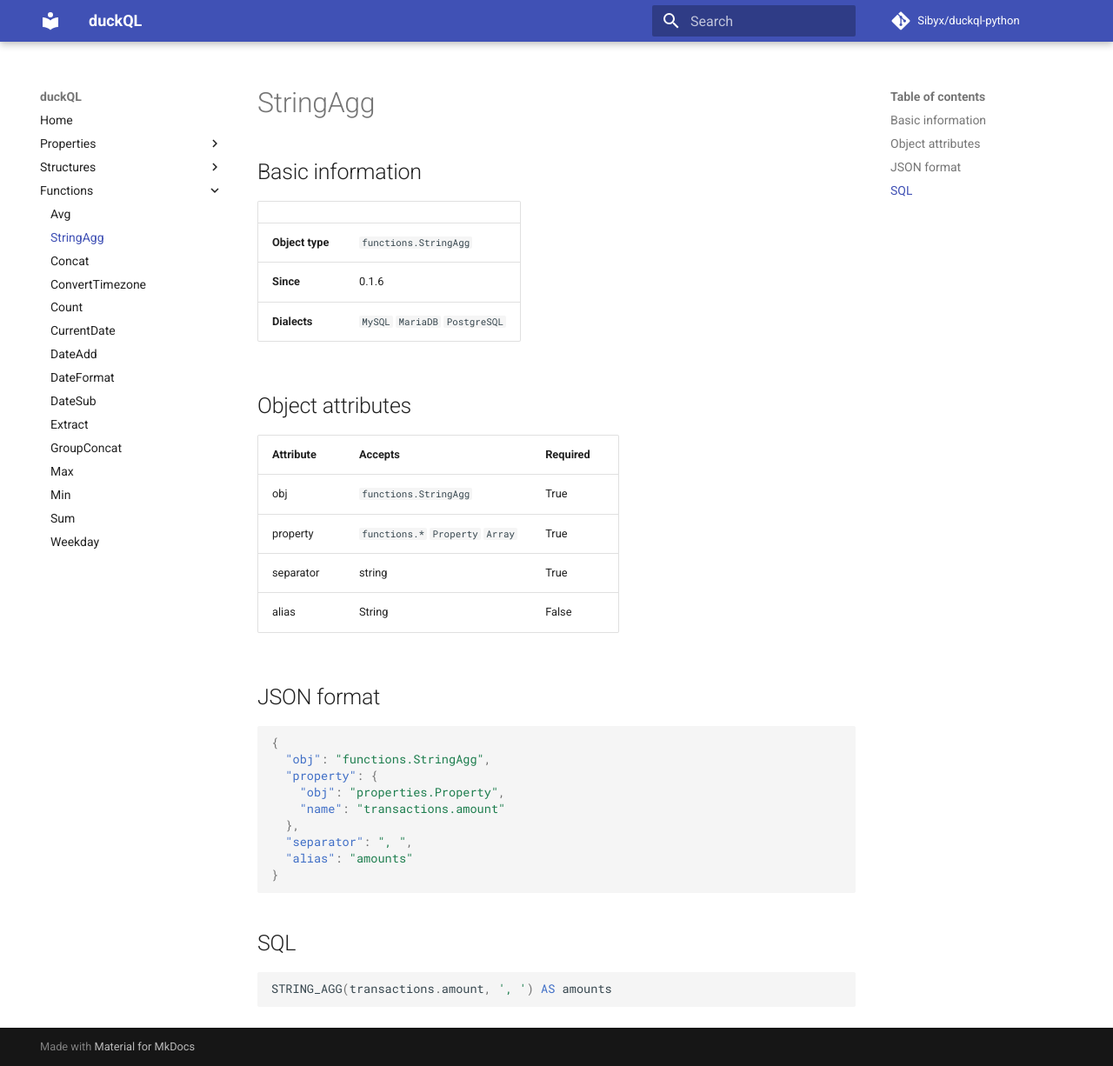
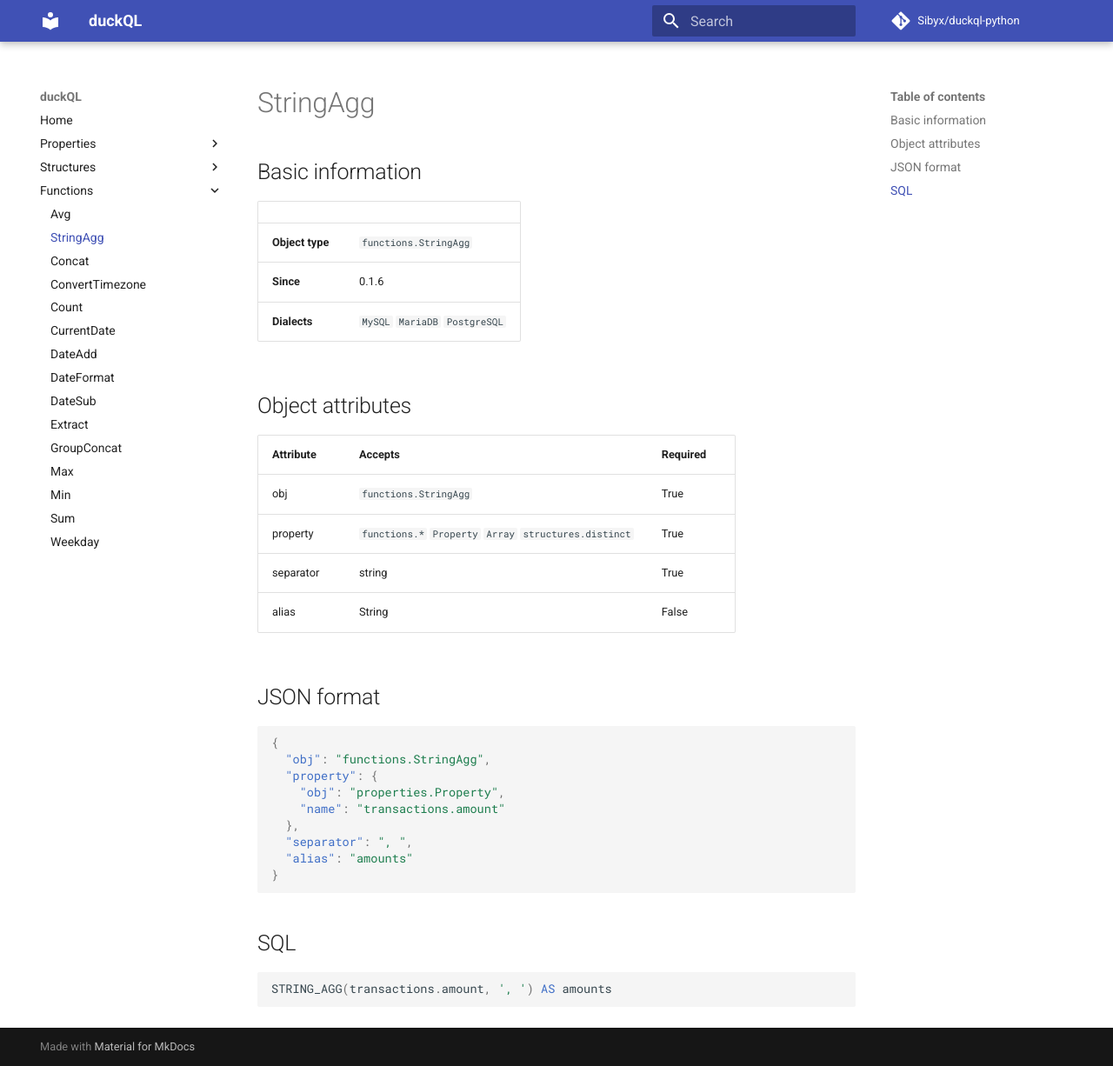
Before and after one commit to Sibyx/duckql-python, an MkDocs documentation site: the page built from docs/functions/string_agg.md, in a window 1280 px wide and 1226 px high. Shown: the whole window at 87% size. Built offline with MkDocs 1.6.1 and Material for MkDocs 9.7.7, drawn with Linux system fonts in a browser that asks for light colours; comment, search, counter and statistics services are not loaded.

Commit message:
Docs for latest release 🍽

```diff
--- a/docs/functions/string_agg.md
+++ b/docs/functions/string_agg.md
@@ -13,7 +13,7 @@
 | Attribute       | Accepts                                                  | Required |
 |-----------------|----------------------------------------------------------|----------|
 | obj             | `functions.StringAgg`                                    | True     |
-| property        | `functions.*` `Property` `Array`                         | True     |
+| property        | `functions.*` `Property` `Array` `structures.distinct`   | True     |
 | separator       | string                                                   | True     |
 | alias           | String                                                   | False    |
 
```
